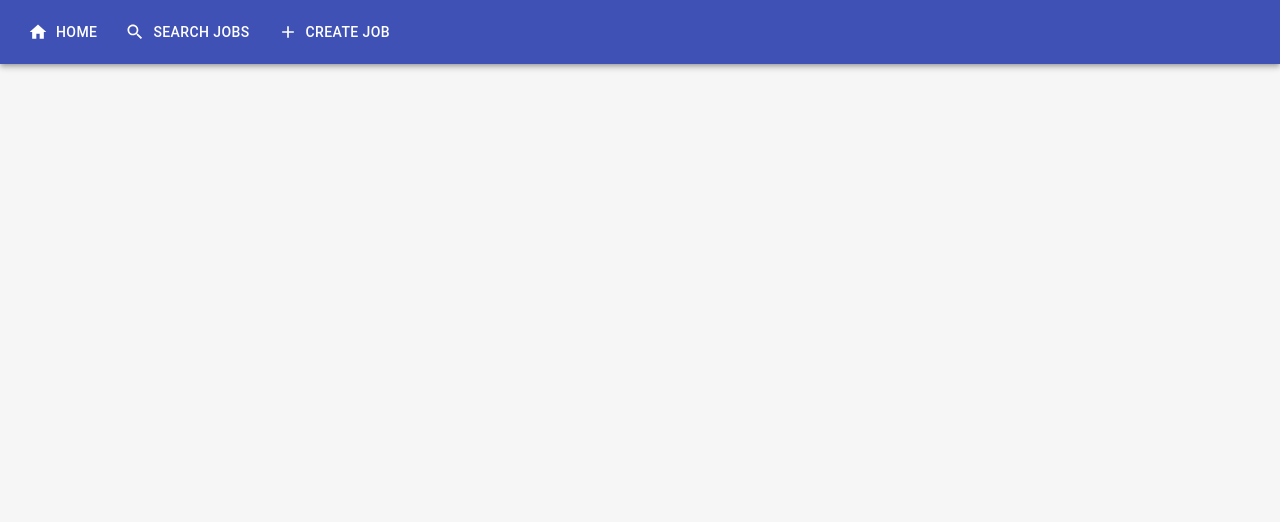
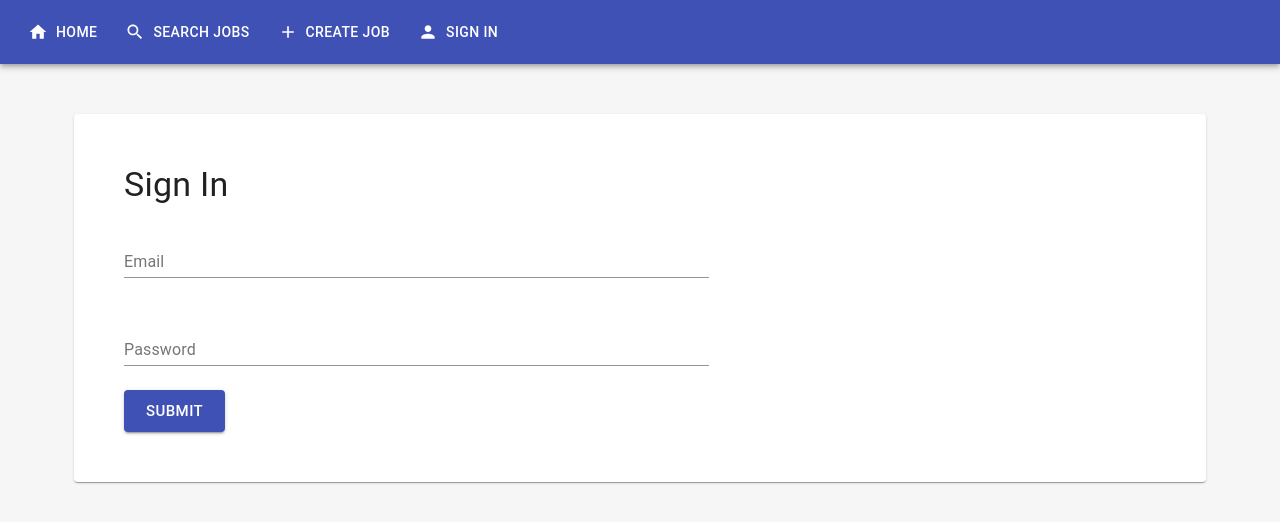
Before and after one commit to vtruo009/R-Match, a React (Create React App) app in the folder src/client/: page /sign-in in a window 1280 px wide. Shown: the top 522 px of the page. Built offline with nearby package versions, Linux system fonts and the light colour scheme.

Commit message:
Initial commit

```diff
--- /dev/null
+++ b/src/client/src/Domains/Accounts/JobForm/index.tsx
@@ -0,0 +1,91 @@
+import React from 'react';
+import Typography from '@material-ui/core/Typography';
+import Grid from '@material-ui/core/Grid';
+import Paper from '@material-ui/core/Paper';
+import { Formik, Form, Field } from 'formik';
+import * as yup from 'yup';
+
+import useApi from 'hooks/useApi';
+import useSnack from 'hooks/useSnack';
+import Loader from 'Components/Loader';
+import { TextFormField } from 'Components/TextFormField';
+import Button from 'Components/Button';
+import {
+    signIn,
+} from 'Domains/Accounts/api/api';
+
+export interface IJobForm {
+    email: string;
+    password: string;
+}
+
+const formInitialValues: IJobForm = {
+    email: '',
+    password: '',
+};
+
+const formSchema = yup.object({
+    email: yup.string().required('Email is required'),
+    password: yup.string().required('Password is required'),
+});
+
+function JobForm() {
+    const [job, setJob] = React.useState<IJobForm>(formInitialValues);
+    const request = React.useCallback(() => signIn(job), [job]);
+    const [snack] = useSnack();
+    const [sendRequest, isLoading] = useApi(request, {
+        onSuccess: () => {
+            snack('Job successfully created', 'success');
+        },
+    });
+    return (
+        <Paper style={{ padding: 50 }}>
+            <Formik
+                validationSchema={formSchema}
+                initialValues={formInitialValues}
+                onSubmit={(formValues, actions) => {
+                    setJob(formValues);
+                    sendRequest();
+                    actions.resetForm({
+                        values: { ...formInitialValues },
+                    });
+                }}
+            >
+                {() => (
+                    <Form>
+                        <Grid container spacing={3} alignContent='center'>
+                            <Grid item container justify='flex-start'>
+                                <Typography variant='h4'>Sign In</Typography>
+                            </Grid>
+                            <Grid item container spacing={5}>
+                                <Grid item md={7} xs={12}>
+                                    <Field
+                                        name='email'
+                                        label='Email'
+                                        component={TextFormField}
+                                    />
+                                </Grid>
+                                <Grid item md={7} xs={12}>
+                                    <Field
+                                        name='password'
+                                        label='Password'
+                                        multiline
+                                        component={TextFormField}
+                                    />
+                                </Grid>
+                            </Grid>
+                            <Grid container item xs={12}>
+                                <Button type='submit' isLoading={isLoading}>
+                                    Submit
+                                    {isLoading && <Loader size={20} />}
+                                </Button>
+                            </Grid>
+                        </Grid>
+                    </Form>
+                )}
+            </Formik>
+        </Paper>
+    );
+}
+
+export default JobForm;
--- /dev/null
+++ b/src/client/src/Domains/Accounts/api/api.ts
@@ -0,0 +1,14 @@
+import API from 'api';
+import { IJobForm } from 'Domains/Accounts/JobForm';
+import Axios from 'axios';
+
+export interface IJob {
+    email: string;
+    password: string;
+}
+
+export async function signIn(job: IJobForm) {
+    alert("Logged in with\nemail:" + job.email + "\npassword:" + job.password);
+    // TODO: Change API below.
+    return API.post('job/create', { });
+}
--- /dev/null
+++ b/src/client/src/Pages/SignIn.tsx
@@ -0,0 +1,11 @@
+import React from 'react';
+import JobForm from 'Domains/Accounts/JobForm';
+function SignIn() {
+    return (
+        <div style={{ margin: 50 }}>
+            <JobForm />
+        </div>
+    );
+}
+
+export default SignIn;
--- a/src/client/src/routes.tsx
+++ b/src/client/src/routes.tsx
@@ -2,8 +2,10 @@ import React from 'react';
 import Home from 'Pages/Home';
 import SearchJobs from './Pages/SearchJobs';
 import CreateJob from './Pages/CreateJob';
+import SignIn from './Pages/SignIn';
 import HomeIcon from '@material-ui/icons/Home';
 import AddIcon from '@material-ui/icons/Add';
+import PersonIcon from '@material-ui/icons/Person';
 import SearchIcon from '@material-ui/icons/Search';
 
 const Routes = [
@@ -25,6 +27,12 @@ const Routes = [
         component: CreateJob,
         icon: <AddIcon />,
     },
+    {
+        path: '/sign-in',
+        name: 'Sign In',
+        component: SignIn,
+        icon: <PersonIcon />,
+    },
 ];
 
 export default Routes;
```
